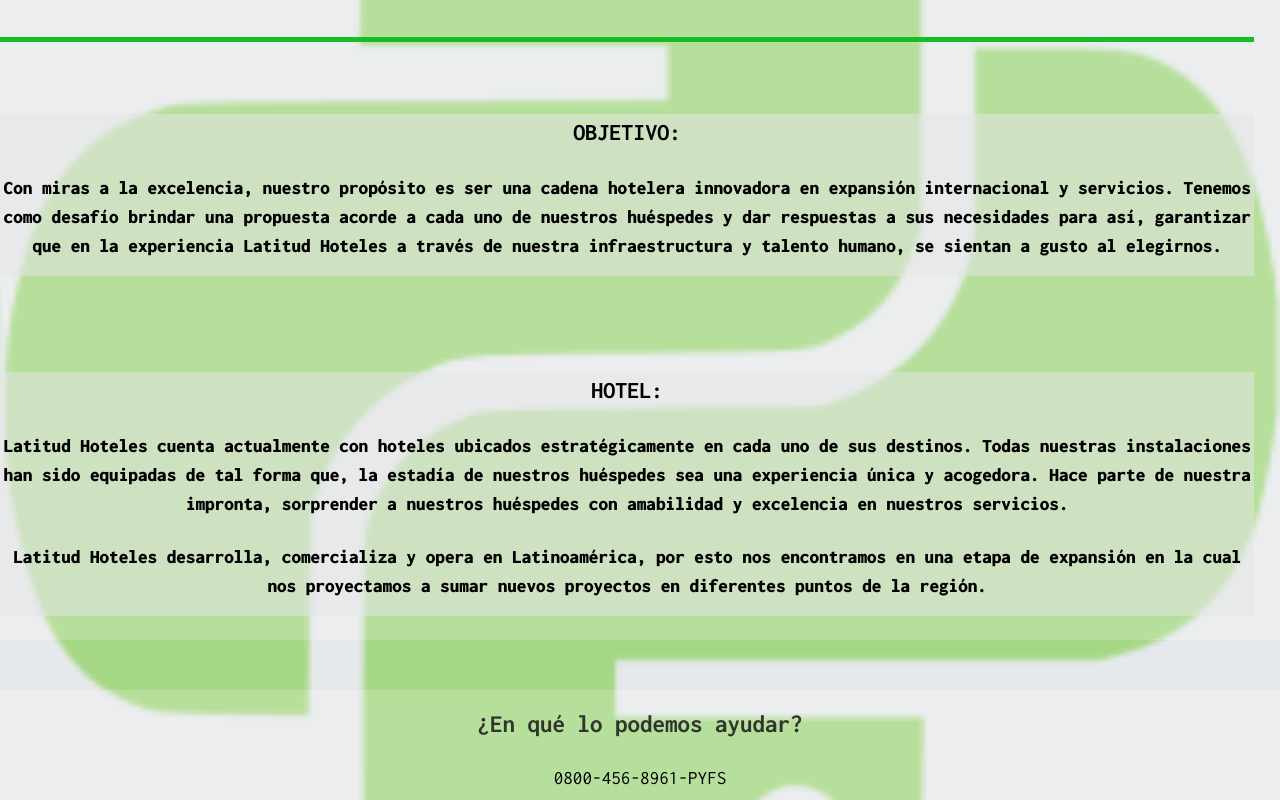
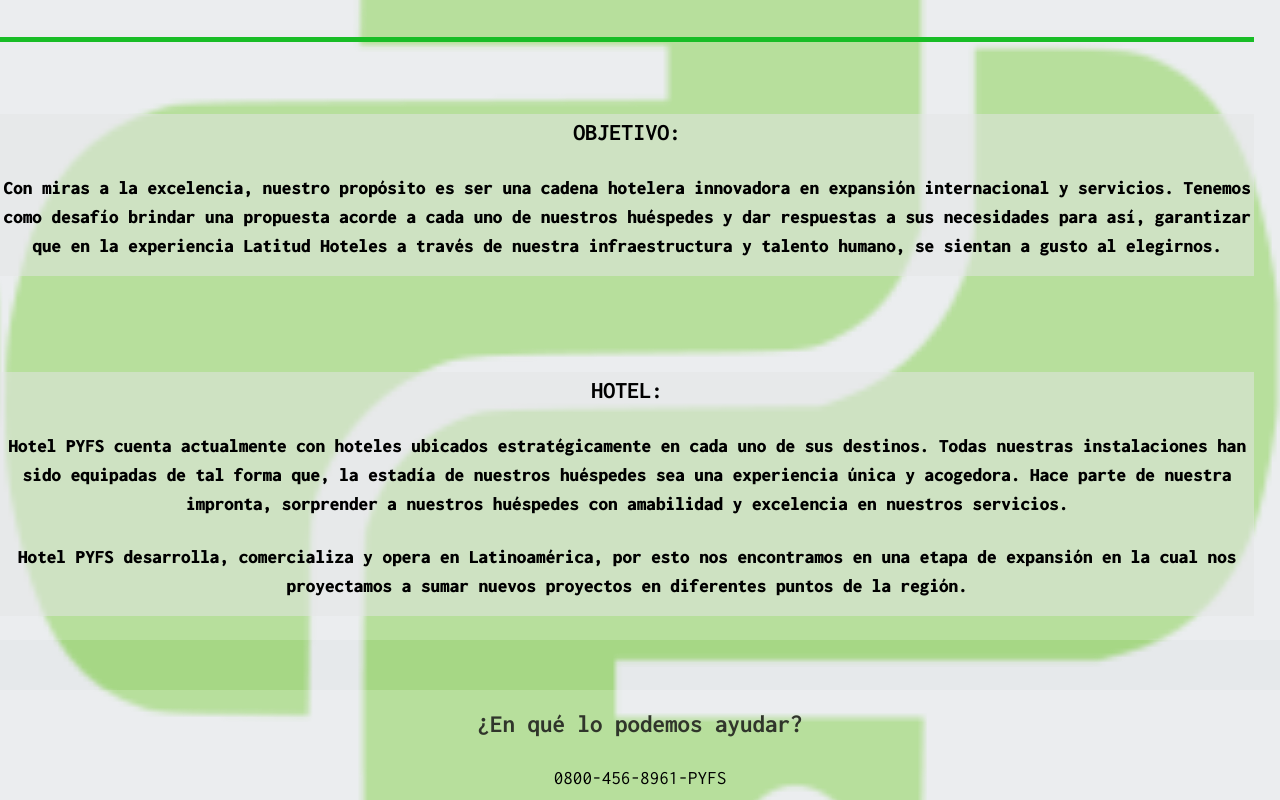
Before and after one commit to Ggaita/FSPy, a plain HTML site: page index.html in a window 1280 px wide. Shown: the part 1540-2340 px from the top of the page. Drawn offline with Linux system fonts and the light colour scheme.

Commit message:
reestructurado

```diff
--- a/index.html
+++ b/index.html
@@ -96,7 +96,7 @@
                     <img src="./images/dobleD-2.jpg" alt="habitación doble otra dos">
                 </div>
                 <div class="carrousel-item">
-                <   img src="./images/dobleD-3.jpg" alt="habitación doble otra tres">
+                <img src="./images/dobleD-3.jpg" alt="habitación doble otra tres">
                 </div>
             </div>
         </div>
@@ -110,9 +110,9 @@
         <div class="titulo">
             <h2>HOTEL:</h2>
         <br>
-            <p>Latitud Hoteles cuenta actualmente con hoteles ubicados estratégicamente en cada uno de sus destinos. Todas nuestras instalaciones han sido equipadas de tal forma que, la estadía de nuestros huéspedes sea una experiencia única y acogedora. Hace  parte de nuestra impronta, sorprender a nuestros huéspedes con amabilidad y excelencia en nuestros servicios.</p>
+            <p>Hotel PYFS cuenta actualmente con hoteles ubicados estratégicamente en cada uno de sus destinos. Todas nuestras instalaciones han sido equipadas de tal forma que, la estadía de nuestros huéspedes sea una experiencia única y acogedora. Hace  parte de nuestra impronta, sorprender a nuestros huéspedes con amabilidad y excelencia en nuestros servicios.</p>
         <br>
-            <p>Latitud Hoteles desarrolla, comercializa y opera en Latinoamérica, por esto nos encontramos en una etapa de expansión en la cual nos proyectamos a sumar nuevos proyectos en diferentes puntos de la región.</p>
+            <p>Hotel PYFS desarrolla, comercializa y opera en Latinoamérica, por esto nos encontramos en una etapa de expansión en la cual nos proyectamos a sumar nuevos proyectos en diferentes puntos de la región.</p>
         </div>
         <br>
     </main>
```
